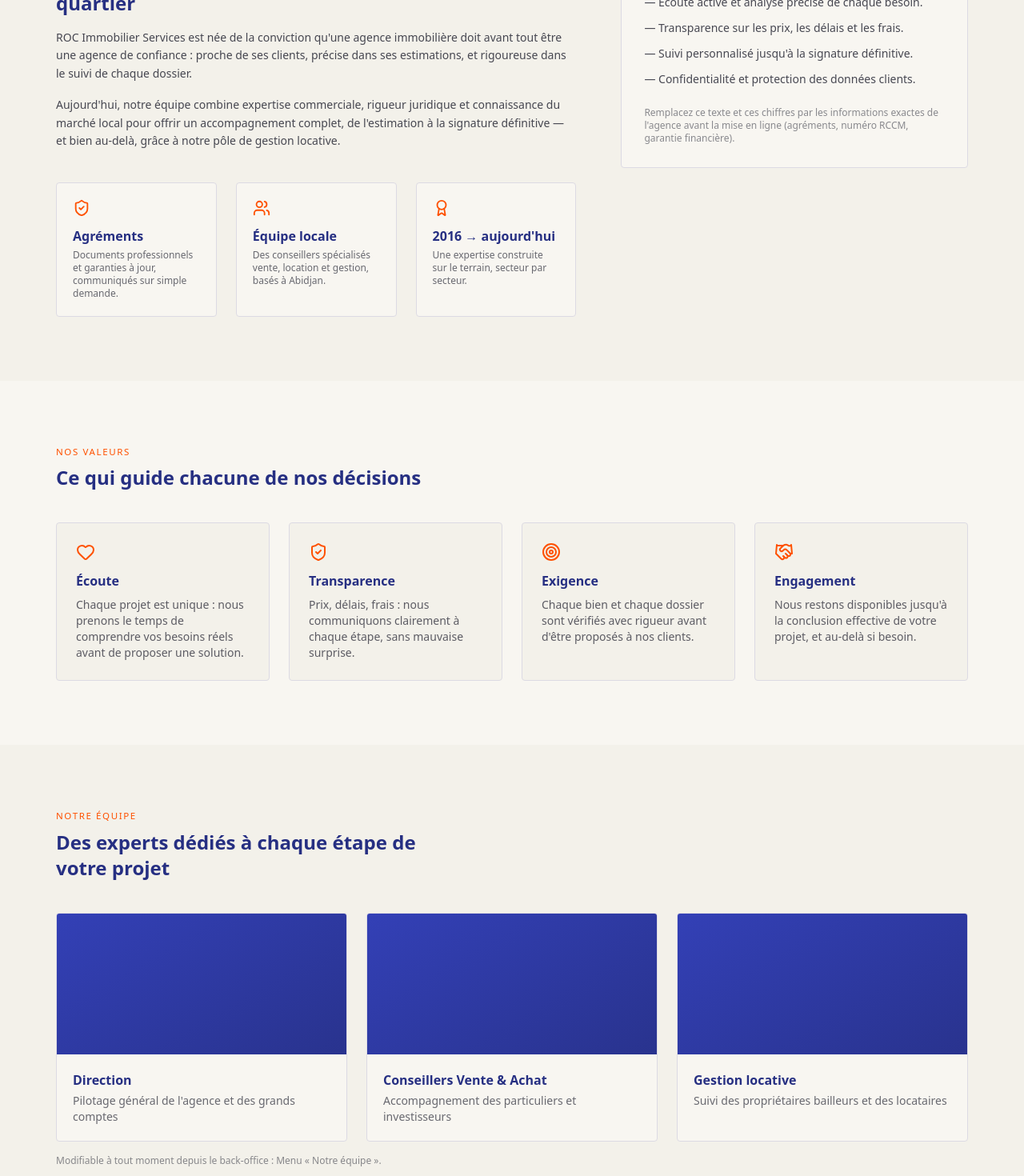
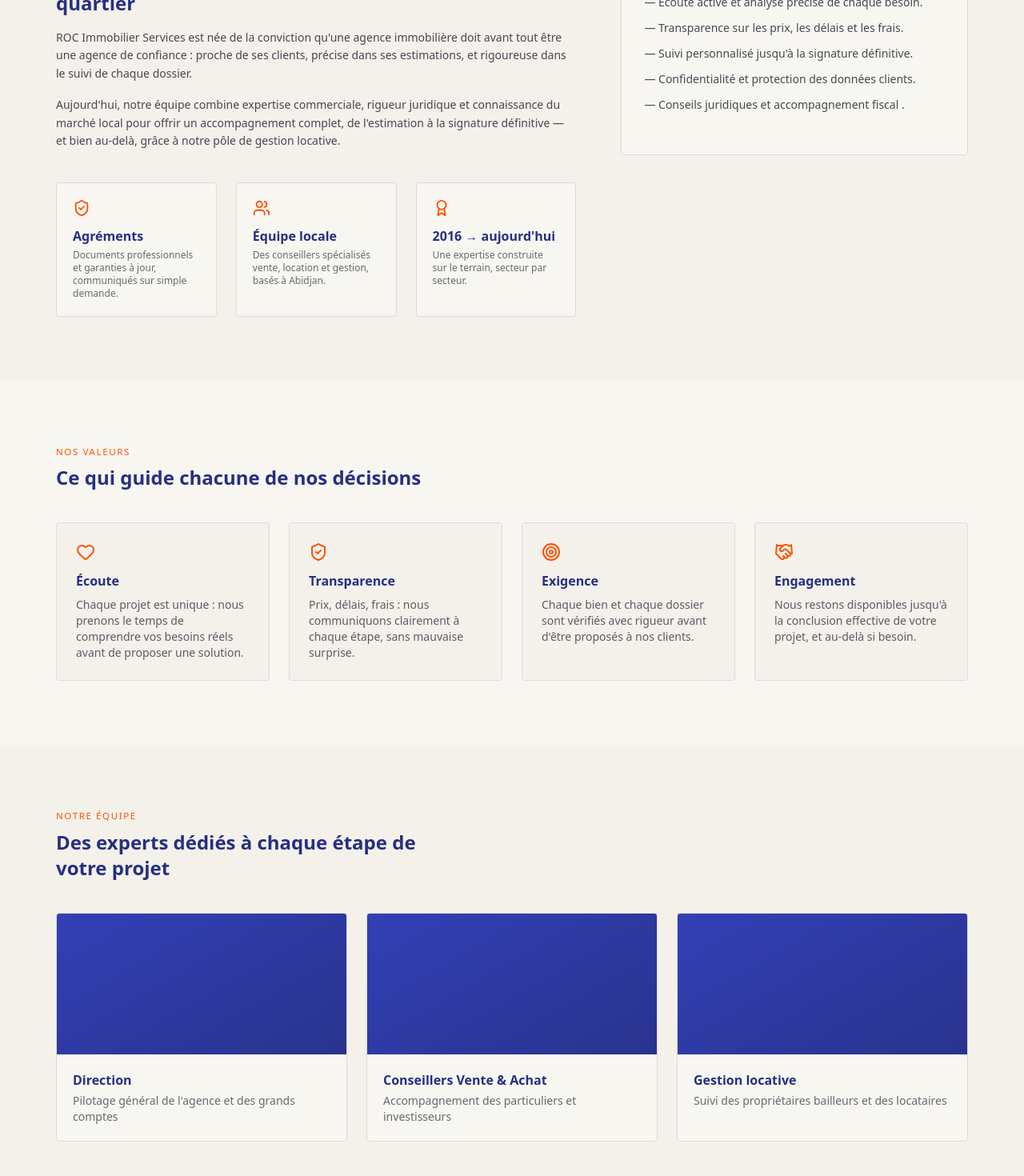
Before and after one commit to prophetiesentreprise-boop/Roc-immobilier-services, a Next.js app: page /agence in a window 1280 px wide. Shown: the part 960-2430 px from the top of the page at 80% size. Built offline with nearby package versions, Linux system fonts and the light colour scheme; no server answers; the database is empty.

Commit message:
Correction texte  page agence

```diff
--- a/src/app/agence/page.tsx
+++ b/src/app/agence/page.tsx
@@ -92,10 +92,12 @@
             <li>— Transparence sur les prix, les délais et les frais.</li>
             <li>— Suivi personnalisé jusqu'à la signature définitive.</li>
             <li>— Confidentialité et protection des données clients.</li>
+             <li>— Conseils juridiques et accompagnement fiscal .</li>
+
           </ul>
           <p className="mt-6 text-xs text-encre/50">
-            Remplacez ce texte et ces chiffres par les informations exactes de l'agence
-            avant la mise en ligne (agréments, numéro RCCM, garantie financière).
+
+
           </p>
         </div>
       </div>
@@ -173,7 +175,7 @@
           ))}
         </div>
         <p className="mt-4 text-xs text-encre/50">
-          Modifiable à tout moment depuis le back-office : Menu « Notre équipe ».
+
         </p>
       </div>
     </div>
```
